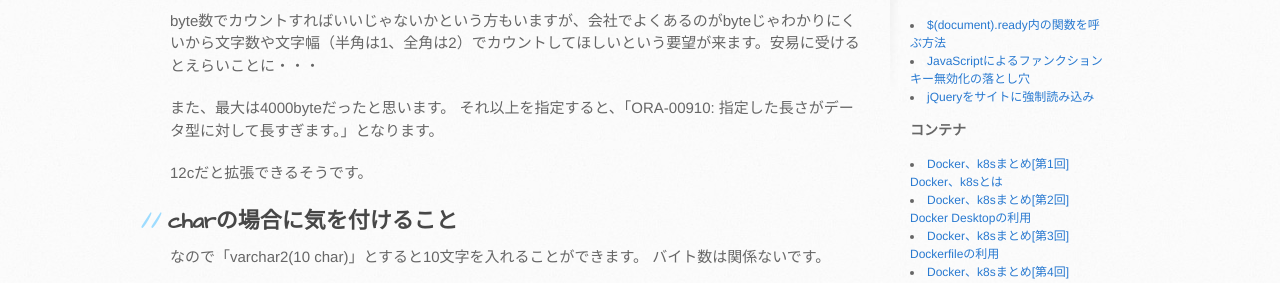
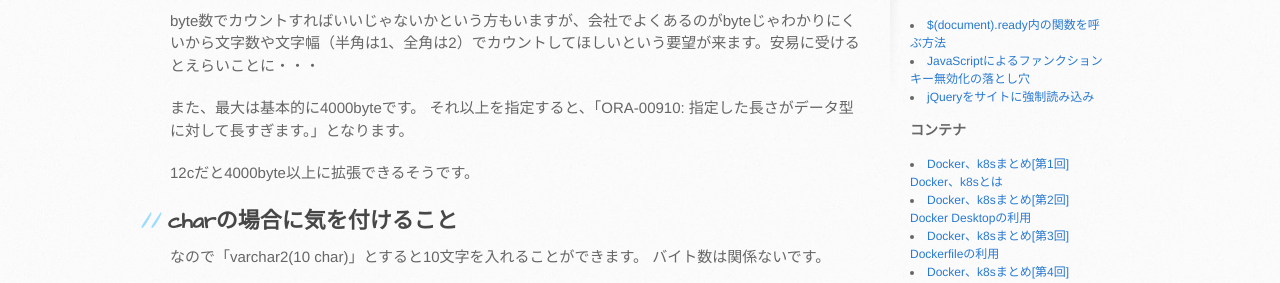
Before and after one commit to mtaketani113/mtaketani113.github.io, a Jekyll site: the page built from it/other/oracleVarchar.md, in a window 1280 px wide. Shown: the part 687-970 px from the top of the page. Built offline with Jekyll 4.4.1, drawn with Linux system fonts in a browser that asks for light colours; comment, search, counter and statistics services are not loaded; the repository's description, which GitHub fills in, is left out.

Commit message:
文言修正

```diff
--- a/it/other/oracleVarchar.md
+++ b/it/other/oracleVarchar.md
@@ -26,10 +26,10 @@ byteなのでUTF-8だと数値や記号などは1byteですが全角や半角カ
 
 byte数でカウントすればいいじゃないかという方もいますが、会社でよくあるのがbyteじゃわかりにくいから文字数や文字幅（半角は1、全角は2）でカウントしてほしいという要望が来ます。安易に受けるとえらいことに・・・
 
-また、最大は4000byteだったと思います。
+また、最大は基本的に4000byteです。
 それ以上を指定すると、「ORA-00910: 指定した長さがデータ型に対して長すぎます。」となります。
 
-12cだと拡張できるそうです。
+12cだと4000byte以上に拡張できるそうです。
 
 ## charの場合に気を付けること
 
```
